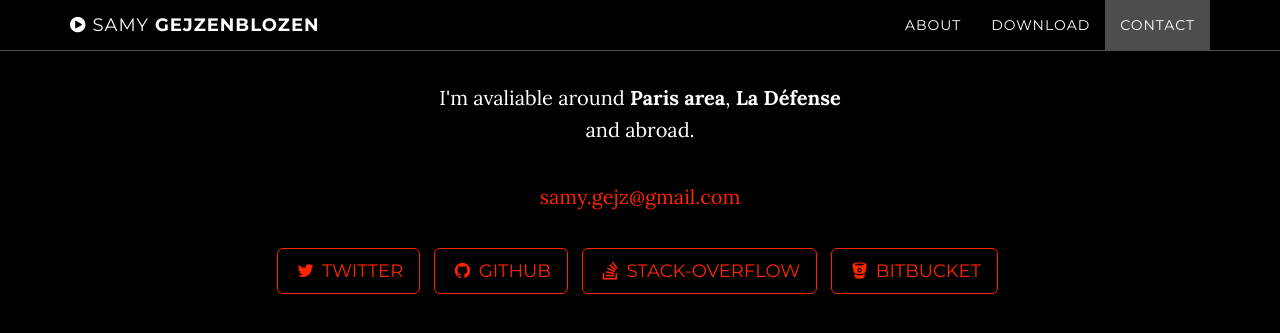
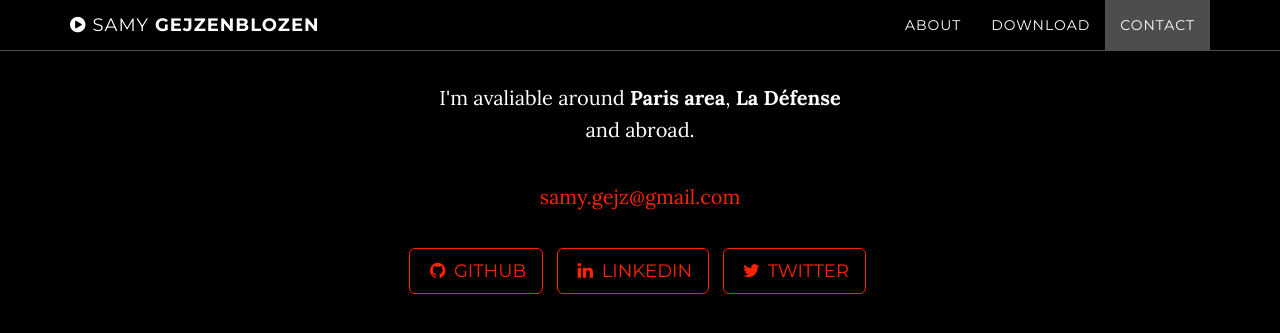
Before and after one commit to SM2G/sm2g.github.io, a Jekyll site: the page built from index.html, in a window 1280 px wide and 900 px high, scrolled down 2589 px. Shown: the top 333 px of the window. Built offline with Jekyll 4.4.1, drawn with Linux system fonts in a browser that asks for light colours; nearby versions of some CDN libraries.

Commit message:
adding custom content

```diff
--- a/_config.yml
+++ b/_config.yml
@@ -14,14 +14,12 @@ footer: Your Website
 
 # Social networks usernames (many more available: google-plus, flickr, dribbble, pinterest, instagram, tumblr, linkedin, etc.)
 social:
+  - title: github
+    url: https://github.com/sm2g
+  - title: linkedin
+    url: http://linkedin.com/
   - title: twitter
     url: https://twitter.com/SM2G
-  - title: github
-    url: https://github.com/sm2g
-  - title: stack-overflow
-    url: http://stackoverflow.com/questions/tagged/jekyll
-  - title: bitbucket
-    url: http://bitbucket.org/jekyll
 
 # Build settings
 markdown: kramdown
--- a/js/grayscale.js
+++ b/js/grayscale.js
@@ -169,7 +169,7 @@ function init() {
 
     // Custom Map Marker Icon - Customize the map-marker.png file to customize your icon
     var image = 'img/map-marker.png';
-    var myLatLng = new google.maps.LatLng(40.6700, -73.9400);
+    var myLatLng = new google.maps.LatLng(48.8644192, 2.3794664);
     var beachMarker = new google.maps.Marker({
         position: myLatLng,
         map: map,
```
